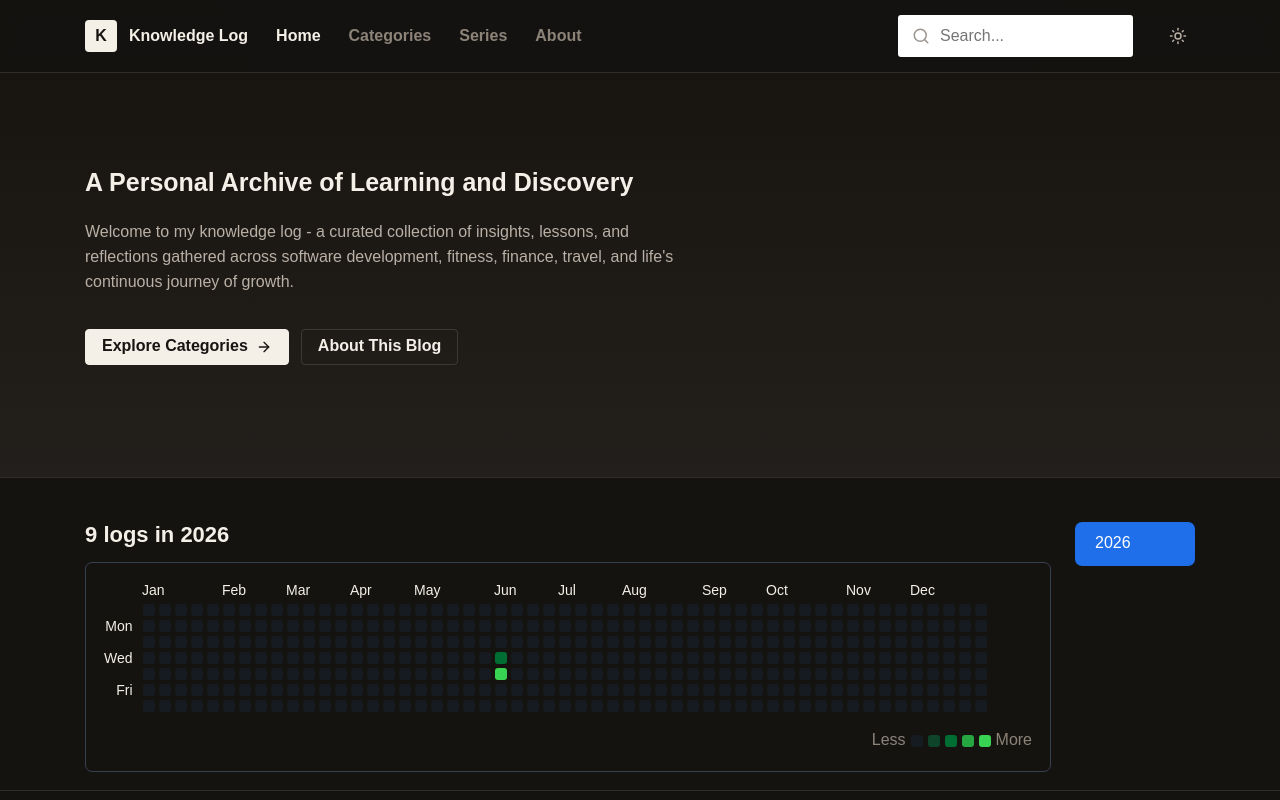
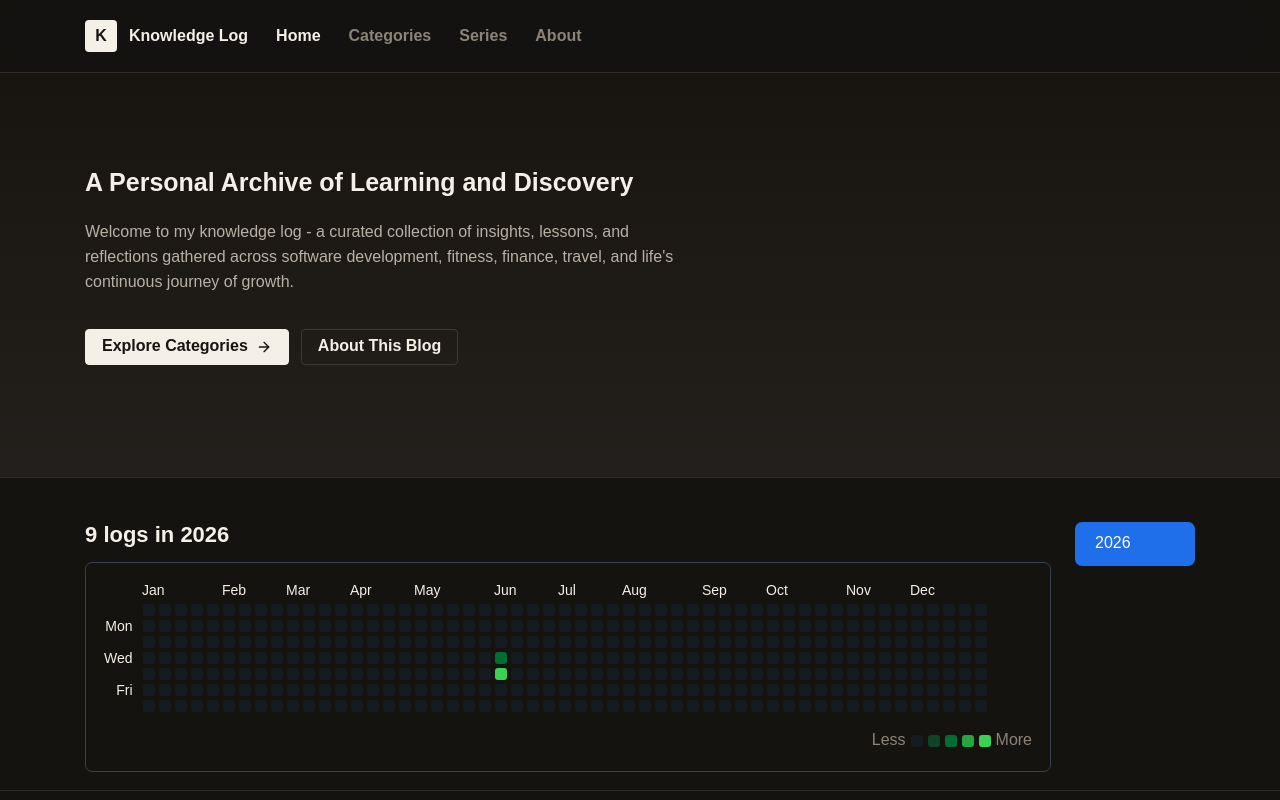
Before and after one commit to muliang0711/my_technical_log, a Next.js app in the folder frontend/: page / in a window 1280 px wide. Shown: the top 800 px of the page. Built offline with nearby package versions, Linux system fonts and the light colour scheme.

Commit message:
refactor: remove unused search and theme icons from Navbar component

```diff
--- a/frontend/components/layout/Navbar.jsx
+++ b/frontend/components/layout/Navbar.jsx
@@ -2,7 +2,6 @@
 
 import Link from "next/link";
 import { usePathname } from "next/navigation";
-import { Search, Sun } from "lucide-react";
 
 function NavLink({ href, children }) {
   const pathname = usePathname();
@@ -31,16 +30,6 @@ export default function Navbar() {
             <NavLink href="/about">About</NavLink>
           </nav>
         </div>
-        <div className="header-tools">
-          <label className="search-wrap">
-            <span className="sr-only">Search</span>
-            <Search size={18} />
-            <input className="search" placeholder="Search..." />
-          </label>
-          <span className="icon-button" title="Theme">
-            <Sun size={18} />
-          </span>
-        </div>
       </div>
     </header>
   );
```
